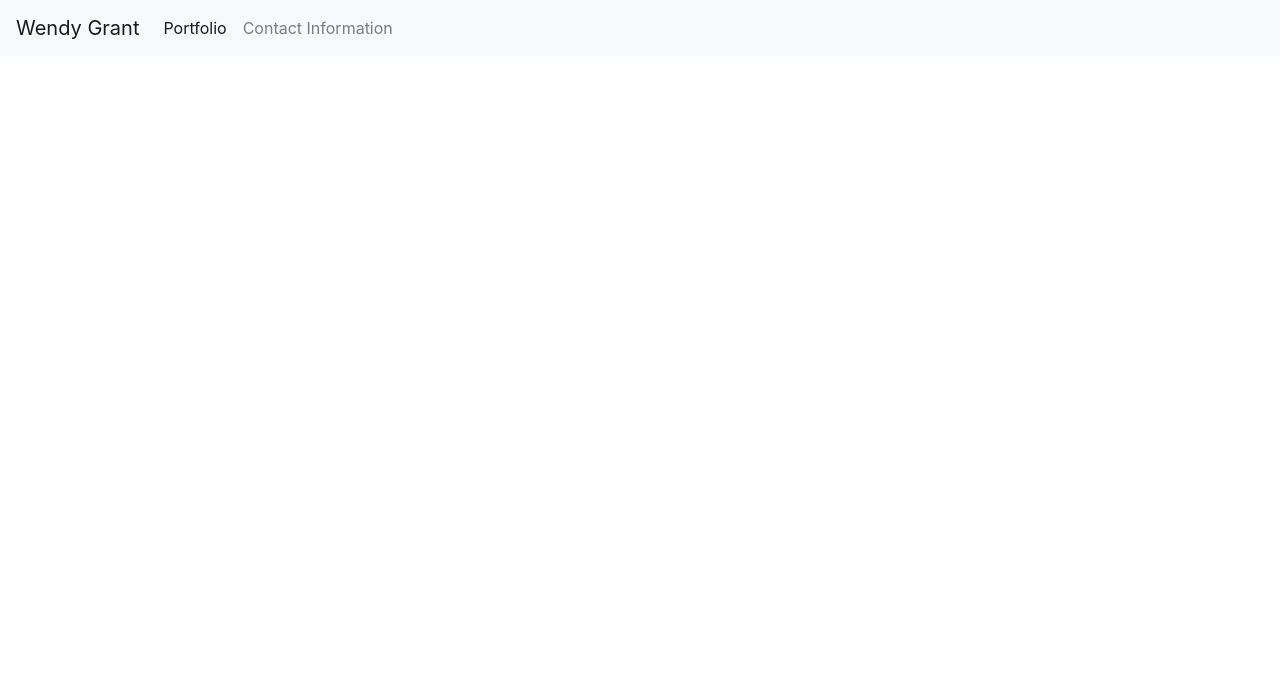
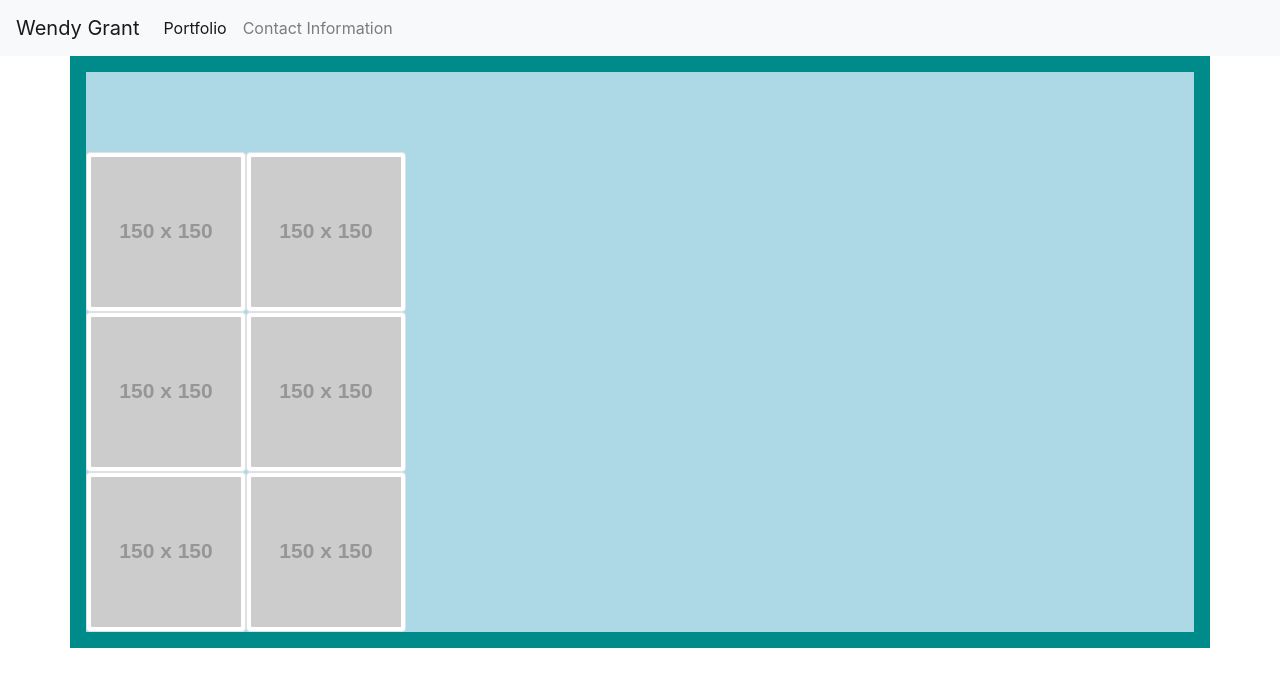
Before and after one commit to wkgrant78/INITIAL_wkgrant78.github.io, a plain HTML site: page portfolio.html in a window 1280 px wide. Drawn offline with nearby package versions, Linux system fonts and the light colour scheme; placeholder pictures from the web are drawn by us.

Commit message:
Added container and img placeholders

```diff
--- a/portfolio.html
+++ b/portfolio.html
@@ -36,8 +36,39 @@
   </nav>
 
 
-<!-- Container -->
-      <!-- 3 Rows/1 Column: Row 1: 12, Row 2: 4 & 8, Row: 12-->
+    <!-- Container -->
+
+        <div class="container">
+        <!-- 3 Rows/2 Column: Row 1: 6 6, Row 2: 6 6, Row 3: 6 6 -->
+            <div class="row">
+                <col-md-6>
+                    <img src="http://placehold.it/150x150" alt="Placeholder" class="img-thumbnail">
+                </col-md-6>
+
+                <col-md-6>
+                    <img src="http://placehold.it/150x150" alt="Placeholder" class="img-thumbnail">
+                </col-md-6>
+            </div>
+
+            <div class="row">
+                <col-md-6>
+                    <img src="http://placehold.it/150x150" alt="Placeholder" class="img-thumbnail">
+                </col-md-6>
+
+                <col-md-6>
+                    <img src="http://placehold.it/150x150" alt="Placeholder" class="img-thumbnail">
+                </col-md-6>
+            </div>
+
+            <div class="row">
+                <col-md-6>
+                    <img src="http://placehold.it/150x150" alt="Placeholder" class="img-thumbnail">
+                </col-md-6>
+
+                <col-md-6>
+                    <img src="http://placehold.it/150x150" alt="Placeholder" class="img-thumbnail">
+                </col-md-6>
+            </div>
 
 
 
```
